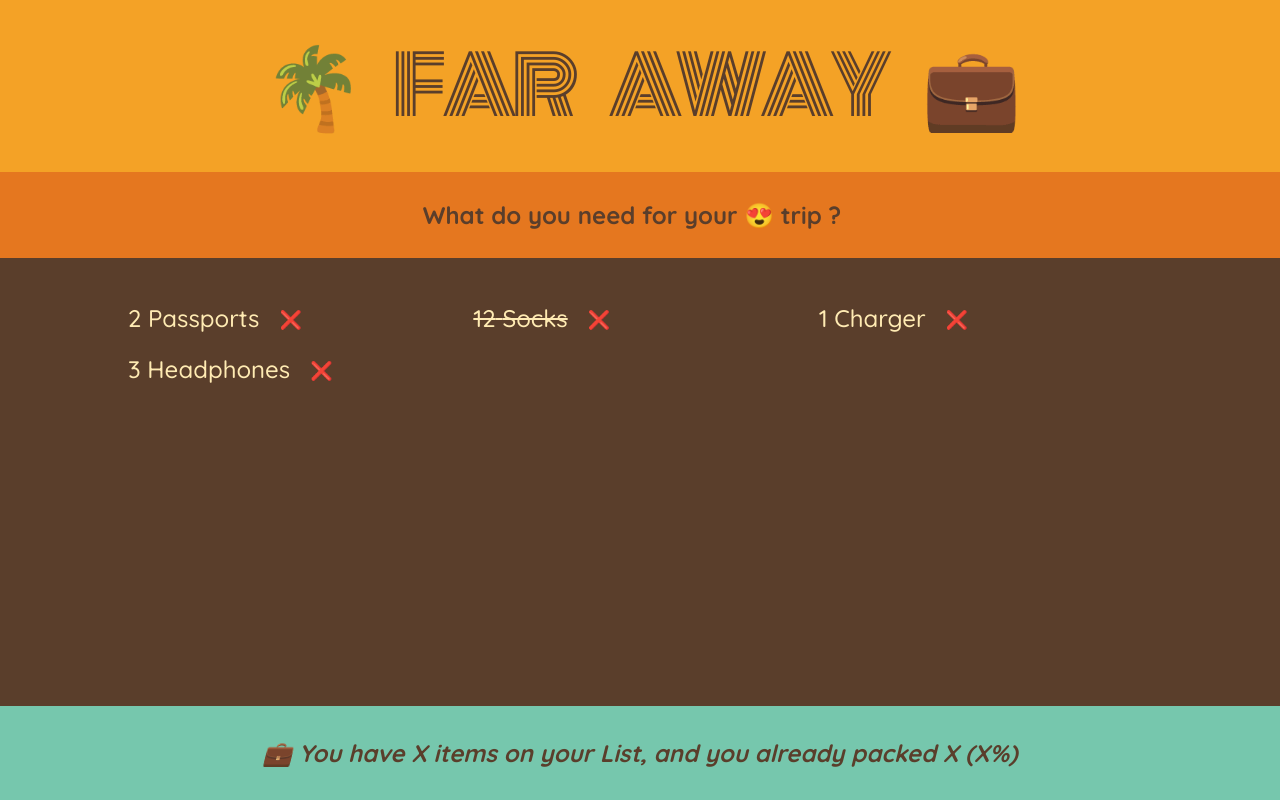
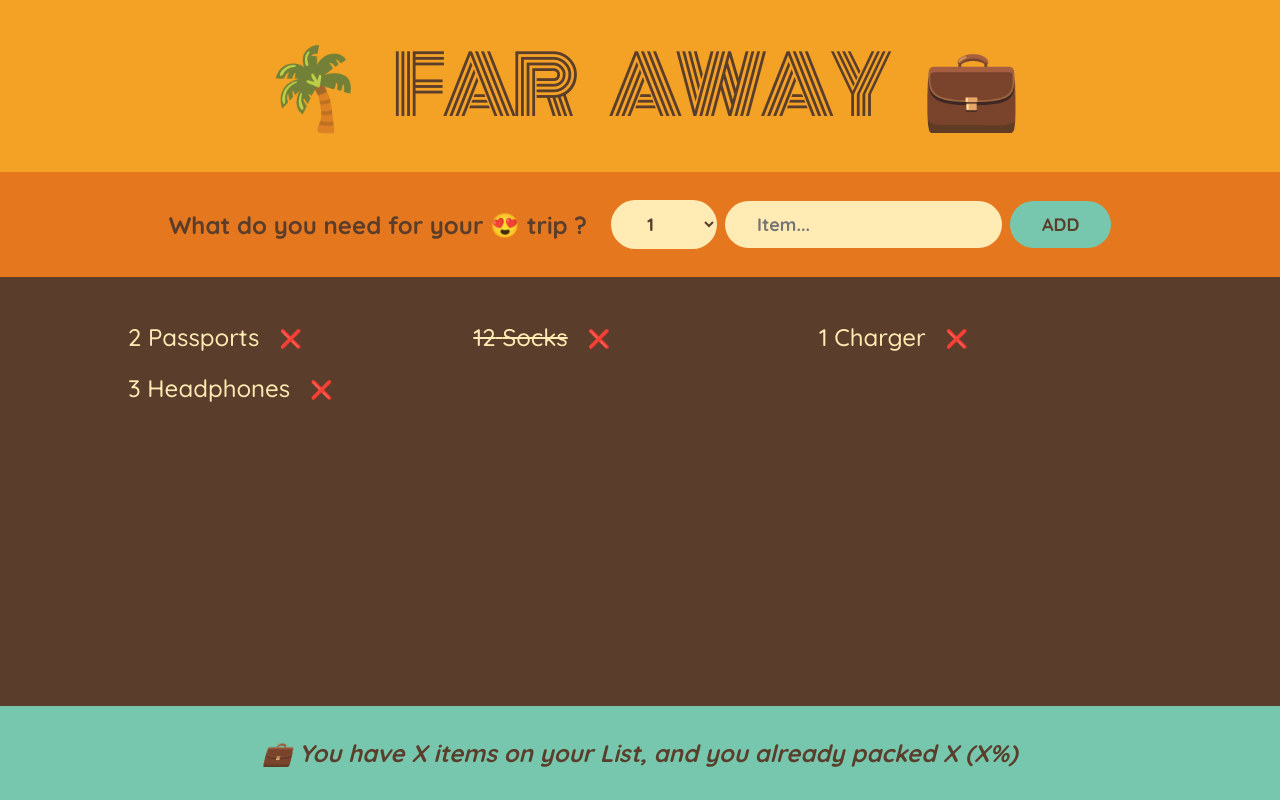
Before and after one commit to shashwatw/Travel-List, a React (Create React App) app: page / in a window 1280 px wide. Built offline with nearby package versions, Linux system fonts and the light colour scheme.

Commit message:
Forms functionality

```diff
--- a/src/App.js
+++ b/src/App.js
@@ -1,8 +1,8 @@
 const initialItems = [
   { id: 1, description: "Passports", quantity: 2, packed: false },
   { id: 2, description: "Socks", quantity: 12, packed: true },
-  { id: 1, description: "Charger", quantity: 1, packed: false },
-  { id: 2, description: "Headphones", quantity: 3, packed: false },
+  { id: 3, description: "Charger", quantity: 1, packed: false },
+  { id: 4, description: "Headphones", quantity: 3, packed: false },
 ];
 
 export default function App() {
@@ -20,10 +20,24 @@
   return <h1>🌴 Far Away 💼</h1>;
 }
 function Form() {
+  function handleSubmit(e) {
+    e.preventDefault(); //disabling html reloading
+    console.log(e);
+  }
+
   return (
-    <div className="add-form">
+    <form className="add-form" onSubmit={handleSubmit}>
       <h3> What do you need for your 😍 trip ?</h3>
-    </div>
+      <select>
+        {Array.from({ length: 20 }, (_, i) => i + 1).map((num) => (
+          <option value={num} key={num}>
+            {num}
+          </option>
+        ))}
+      </select>
+      <input type="text" placeholder="Item..." />
+      <button>Add</button>
+    </form>
   );
 }
 function PackingList() {
@@ -31,7 +45,7 @@
     <div className="list">
       <ul>
         {initialItems.map((item) => (
-          <Item item={item} />
+          <Item item={item} key={item.id} />
         ))}
       </ul>
     </div>
```
